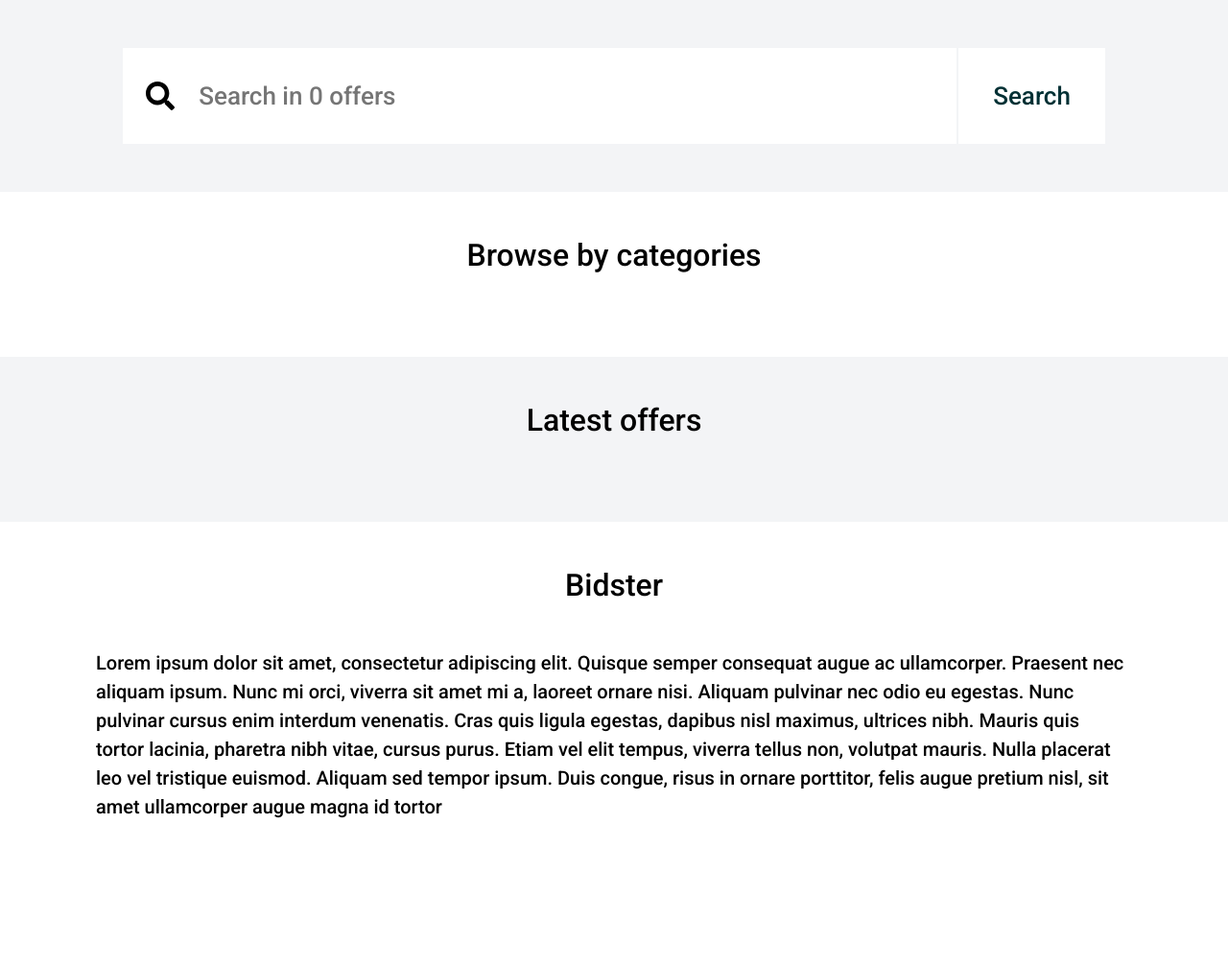
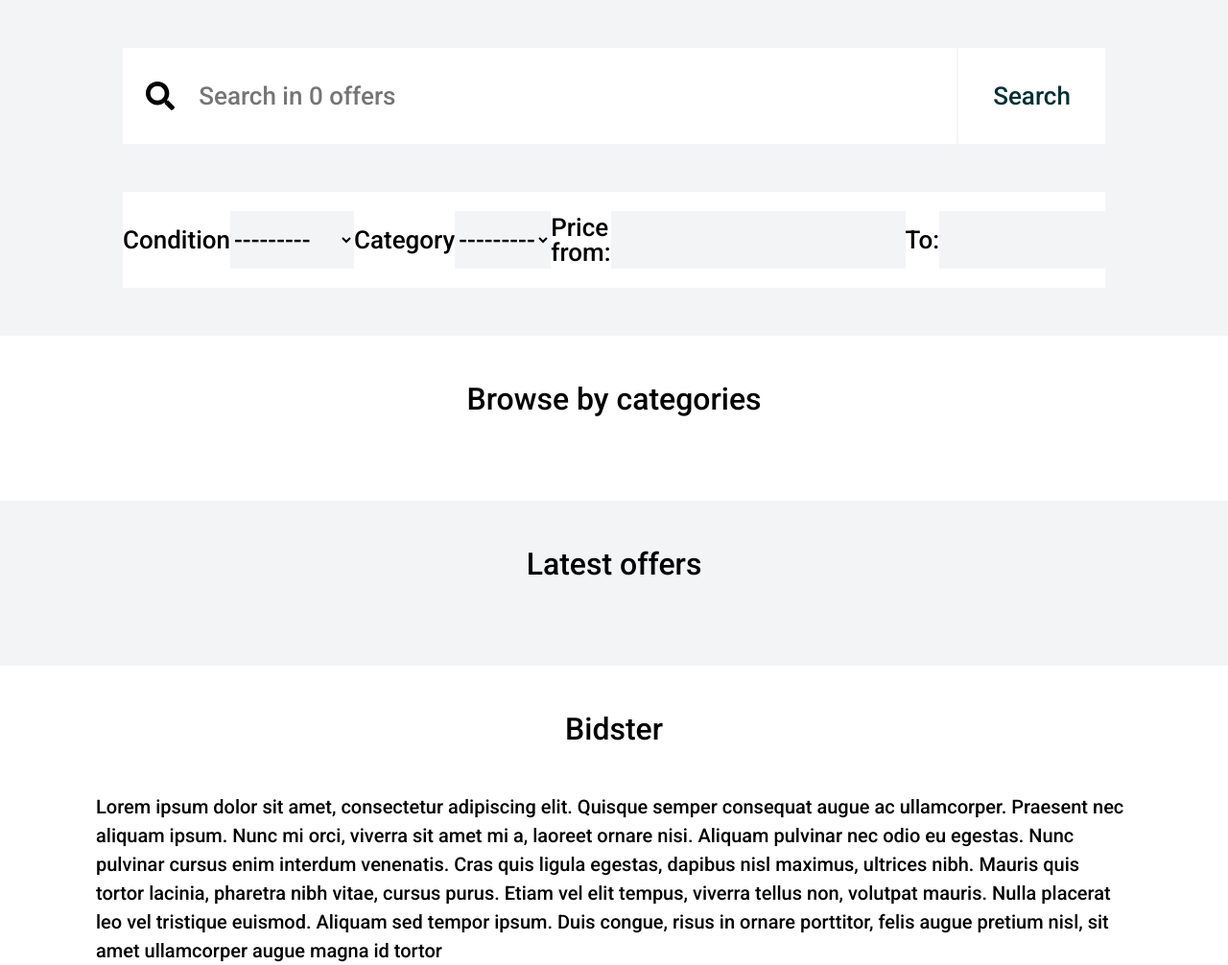
Before and after one commit to Peter-Andonov/Bidster, a Django app: page / in a window 1280 px wide. Shown: the part 100-1106 px from the top of the page at 96% size. Before the commit the page ends 953 px from the top, so only its background shows below. Run offline with Django 3.2, Linux system fonts and the light colour scheme; data that the repository does not hold is empty.

Commit message:
added search cbv

```diff
--- a/bidster/app/forms.py
+++ b/bidster/app/forms.py
@@ -2,6 +2,62 @@ from django import forms
 from django.core.exceptions import ValidationError
 
 from app.models import Offer, OfferCategory, Bid
+
+
+class SearchForm(forms.Form):
+    text = forms.CharField(
+        label='Text',
+        required=False,
+        max_length=200,
+        widget=forms.TextInput(attrs={
+            'class': 'search__input',
+            'placeholder': f"Search in {Offer.objects.count()} offers"
+        })
+    )
+    condition = forms.CharField(
+        label='Condition',
+        required=False,
+        widget=forms.Select(
+            attrs={
+                'class': 'search__filter_input',
+            },
+            choices=(("", "---------"), *Offer.CONDITION_TYPE_CHOICES),
+        )
+    )
+    category = forms.ModelChoiceField(
+        label='Category',
+        required=False,
+        queryset=OfferCategory.objects.all(),
+        widget=forms.Select(
+            attrs={
+                'class': 'search__filter_input',
+            }
+        )
+    )
+    price_from = forms.DecimalField(
+        max_digits=19,
+        decimal_places=2,
+        required=False,
+        widget=forms.NumberInput(attrs={
+            'class': 'search__filter_input',
+        })
+    )
+    price_to = forms.DecimalField(
+        max_digits=19,
+        decimal_places=2,
+        required=False,
+        widget=forms.NumberInput(attrs={
+            'class': 'search__filter_input',
+        })
+    )
+
+    def clean_price_to(self):
+        price_from = self.cleaned_data.get("price_from")
+        price_to = self.cleaned_data.get("price_to")
+        if price_from and price_to and price_from > price_to:
+            raise ValidationError(
+                "Price upper limit cannot be below lower limit")
+        return price_to
 
 
 class BidForm(forms.ModelForm):
@@ -15,12 +71,14 @@ class BidForm(forms.ModelForm):
 
     def clean_amount(self):
         offer = Offer.objects.get(pk=self.offer_id)
-        highest_bid = Bid.objects.filter(offer=self.offer_id).order_by('-amount')
         offer_amount = self.cleaned_data.get('amount')
-        if offer_amount < offer.starting_price:
-            raise ValidationError("Bid amount cannot be less than starting price")
-        if highest_bid and offer_amount <= highest_bid[0].amount:
-            raise ValidationError('Bid amount cannot be less than the current price')
+
+        if not offer:
+            raise ValidationError('Offer not found')
+
+        if offer_amount <= offer.current_price:
+            raise ValidationError('Bid amount must be greater than the current price')
+
         return offer_amount
 
     class Meta:
--- a/bidster/app/models.py
+++ b/bidster/app/models.py
@@ -35,12 +35,13 @@ class Offer(models.Model):
         default=UNKNOWN,
     )
     starting_price = models.DecimalField(max_digits=19, decimal_places=2)
+    current_price = models.DecimalField(max_digits=19, decimal_places=2)
     category = models.ForeignKey(OfferCategory, on_delete=models.DO_NOTHING)
     location = models.CharField(max_length=50)
     published_on = models.DateTimeField(default=now, editable=False)
     expires_on = models.DateTimeField(editable=False)
     created_by = models.ForeignKey(User, on_delete=models.DO_NOTHING)
-    view_counts = models.PositiveIntegerField(default=0)
+    view_counts = models.PositiveIntegerField(default=0, editable=False)
 
     def __str__(self):
         return self.name
@@ -59,5 +60,6 @@ class Image(models.Model):
 class Bid(models.Model):
     amount = models.DecimalField(max_digits=19, decimal_places=2)
     message = models.CharField(max_length=200)
-    offer = models.ForeignKey(Offer, on_delete=models.CASCADE)
+    for_offer = models.ForeignKey(Offer, on_delete=models.CASCADE)
     created_by = models.ForeignKey(User, on_delete=models.CASCADE)
+    created_on = models.DateTimeField(default=now, editable=False)
--- a/bidster/app/urls.py
+++ b/bidster/app/urls.py
@@ -1,11 +1,12 @@
 from django.urls import path
 from django.conf import settings
 from django.conf.urls.static import static
-from app.views import IndexView, CreateOfferView, MyOffersView, OfferDetailsView
+from app.views import IndexView, CreateOfferView, MyOffersView, OfferDetailsView, SearchResultsView
 
 urlpatterns = [
     path('', IndexView.as_view(), name='index'),
     path('create-offer/', CreateOfferView.as_view(), name='create page'),
     path('my-offers/', MyOffersView.as_view(), name='my offers page'),
     path('offer-details/<int:offer_id>/', OfferDetailsView.as_view(), name='details page'),
+    path('search-results/', SearchResultsView.as_view(), name='search results'),
 ] + static(settings.MEDIA_URL, document_root=settings.MEDIA_ROOT)
--- a/bidster/app/views.py
+++ b/bidster/app/views.py
@@ -13,21 +13,50 @@ from django.utils.timezone import now
 from django.utils.decorators import method_decorator
 from django.shortcuts import render, redirect
 
-from app.forms import OfferForm, BidForm
+from app.forms import SearchForm, OfferForm, BidForm
 from app.models import ImageGalery, Offer, OfferCategory, Image, Bid
 from app.utils.db_requests import get_offers, get_offer_by_id, get_offer_bids
 from app.utils.file_upload import save_to_galery
 
 
-class IndexView(TemplateView):
+class IndexView(FormView):
+    form_class = SearchForm
     template_name = 'app/index.html'
 
     def get_context_data(self, **kwargs):
         context = super().get_context_data(**kwargs)
-        context['offers_count'] = Offer.objects.count()
         context['categories'] = OfferCategory.objects.all()
         context['last_five_offers'] = get_offers(limit=5)
         return context
+
+
+class SearchResultsView(ListView):
+    template_name = 'app/search_results.html'
+
+    def get(self, *args, **kwargs):
+        search_form = SearchForm(self.request.GET)
+        if search_form.is_valid():
+            category_id = search_form.cleaned_data['category'].id if search_form.cleaned_data['category'] else None
+            offers = get_offers(
+                text=search_form.cleaned_data['text'],
+                category_id=category_id,
+                condition=search_form.cleaned_data['condition'],
+                price_from=search_form.cleaned_data['price_from'],
+                price_to=search_form.cleaned_data['price_to'],
+            )
+
+            context = {
+                'search_form': SearchForm(),
+                'offers': offers,
+            }
+
+            return render(self.request, self.template_name, context)
+        else:
+            context = {
+                'search_form': search_form,
+            }
+
+            return render(self.request, self.template_name, context)
 
 
 @method_decorator(transaction.atomic, name='post')
@@ -49,6 +78,7 @@ class CreateOfferView(LoginRequiredMixin, FormView):
                 description=offer_form.cleaned_data['description'],
                 condition=offer_form.cleaned_data['condition'],
                 starting_price=offer_form.cleaned_data['starting_price'],
+                current_price=offer_form.cleaned_data['starting_price'],
                 category=offer_form.cleaned_data['category'],
                 location=offer_form.cleaned_data['location'],
                 created_by=req.user,
@@ -69,6 +99,7 @@ class CreateOfferView(LoginRequiredMixin, FormView):
 
 
 @method_decorator(login_required, name='post')
+@method_decorator(transaction.atomic, name='post')
 class OfferDetailsView(FormView):
     form_class = BidForm
     template_name = 'app/offer_details.html'
@@ -82,8 +113,10 @@ class OfferDetailsView(FormView):
             amount = bid_form.cleaned_data.get('amount')
             message = bid_form.cleaned_data.get('message')
             bid = Bid(amount=amount, message=message,
-                      offer=offer, created_by=req.user)
+                      for_offer=offer, created_by=req.user)
             bid.save()
+            offer.current_price = amount
+            offer.save()
             return redirect("index")
         else:
             return super().form_invalid(bid_form)
@@ -92,9 +125,11 @@ class OfferDetailsView(FormView):
         context = super(OfferDetailsView, self).get_context_data(**kwargs)
         offer_id = self.kwargs['offer_id']
         offer = get_offer_by_id(offer_id=offer_id)
-        offer_bids = get_offer_bids(offer_id=offer_id)
-        highest_bid = offer_bids[0].amount if offer_bids else None
+        offer_bids = None
         user_is_creator = self.request.user.id == offer.created_by.id
+
+        if user_is_creator:
+            offer_bids = get_offer_bids(offer_id=offer_id)
 
         offer.view_counts += 1
         offer.save()
@@ -102,7 +137,6 @@ class OfferDetailsView(FormView):
         context["user_is_creator"] = user_is_creator
         context["offer"] = offer
         context["offer_bids"] = offer_bids
-        context["highest_bid"] = highest_bid
         context["bid_form"] = context["form"]
         return context
 
--- a/bidster/static/css/03.Generic/reset.css
+++ b/bidster/static/css/03.Generic/reset.css
@@ -42,3 +42,15 @@ table {
 	border-collapse: collapse;
 	border-spacing: 0;
 }
+
+/* Chrome, Safari, Edge, Opera */
+input::-webkit-outer-spin-button,
+input::-webkit-inner-spin-button {
+  -webkit-appearance: none;
+  margin: 0;
+}
+
+/* Firefox */
+input[type=number] {
+  -moz-appearance: textfield;
+}
--- a/bidster/static/css/06.Components/index.css
+++ b/bidster/static/css/06.Components/index.css
@@ -27,13 +27,21 @@
 
 /* Search stuff */
 .vertical-spacer {
-    margin: 50px 0;
+    margin-top: 50px;
 }
 
 .search-wrapper {
+    width: 80%;
+}
+
+.search-container {
+    height: 100px;
+    width: 100%;
     background-color: var(--bg-color-default);
-    height: 100px;
-    width: 80%;
+}
+
+.space_around {
+    justify-content: space-around;
 }
 
 .search__icon-container {
@@ -50,6 +58,20 @@
     width: 100%;
     border: none;
     font-family: var(--text-font-primary);
+    font-size: 26px;
+}
+
+.search__label {
+    font-family: var(--text-font-primary);
+    font-size: 26px;
+    color: var(--text-color-primary);
+}
+
+.search__filter_input {
+    height: 60%;
+    border: none;
+    font-family: var(--text-font-primary);
+    background-color: var(--bg-color-body);
     font-size: 26px;
 }
 
@@ -136,7 +158,7 @@
     width: 80%;
     height: 300px;
     padding: 10px;
-    margin-top: 20px;
+    margin-top: 50px;
     background-color: var(--bg-color-default);
     display: flex;
     flex-direction: row;
--- a/bidster/templates/app/index.html
+++ b/bidster/templates/app/index.html
@@ -2,8 +2,8 @@
 
 {% block page_content %}
 <div class="list-ver">
-    {% include 'partials/search.html' with offers_count=offers_count %}
-    <div class="browser__wrapper browser__wrapper--white">
+    {% include 'partials/search.html' with search_form=form %}
+    <div class="browser__wrapper browser__wrapper--white vertical-spacer">
         <h2 class="mp_title">Browse by categories</h2>
         <div class="browser__container">
             {% for category in categories %}
--- a/bidster/templates/partials/header.html
+++ b/bidster/templates/partials/header.html
@@ -5,7 +5,7 @@
                 <a href="{% url 'index' %}">Home</a>
             </li>
             <li class="nav__nav_item">
-                <a href="/offers">Offers</a>
+                <a href="{% url 'search results' %}">Offers</a>
             </li>
             {% if user.is_authenticated %}
             <li class="nav__nav_item">
@@ -15,7 +15,7 @@
                 <a href="{% url 'my offers page' %}">My offers</a>
             </li>
             <li class="nav__nav_item">
-                <a href="/bids">My bids</a>
+                <a href="/my-bids">My bids</a>
             </li>
             {% endif %}
             <li class="nav__nav_item spacer"></li>
--- a/bidster/templates/partials/offer_card_hor.html
+++ b/bidster/templates/partials/offer_card_hor.html
@@ -7,11 +7,7 @@
         <div class="list-hor">
             <h4 class="card__title">{{ offer.name }}</h4>
             <div class="spacer"></div>
-            {% if offer.bids %}
-            <div class="card__price">{{ offer.bids.0.amount }} lv.</div>
-            {% else %}
-            <div class="card__price">{{ offer.starting_price }} lv.</div>
-            {% endif %}
+            <div class="card__price">{{ offer.current_price }} lv.</div>
         </div>
         <div class="spacer"></div>
         <div class="list-hor">
--- a/bidster/templates/partials/offer_card_ver.html
+++ b/bidster/templates/partials/offer_card_ver.html
@@ -18,11 +18,7 @@
         <div class="card__info_text">Expires - {{ offer.expires_on}}</div>
     </div>
     <div class="list-hor">
-        {% if offer.bids %}
-        <div class="card__price">{{ offer.bids.0.amount }} lv.</div>
-        {% else %}
-        <div class="card__price">{{ offer.starting_price }} lv.</div>
-        {% endif %}
+        <div class="card__price">{{ offer.current_price }} lv.</div>
         <div class="spacer"></div>
         <a href="{% url 'details page' offer_id=offer.id %}" class="card__btn">View Details</a>
     </div>
--- a/bidster/templates/partials/offer_details_view.html
+++ b/bidster/templates/partials/offer_details_view.html
@@ -10,11 +10,7 @@
     </div>
     <div class='details__section'>
         <h2 class="details__section_title">{{ offer.name }}</h2>
-        {% if highest_bid %}
-            <strong class="details__section_title">Current price: {{ highest_bid }} lv.</strong>
-        {% else %}
-            <strong class="details__section_title">Current price: {{ offer.starting_price }} lv.</strong>
-        {% endif %}
+        <strong class="details__section_title">Current price: {{ offer.current_price }} lv.</strong>
         <div class="list-hor">
             <div class="list-ver">
                 <div class="list-hor">
--- a/bidster/templates/partials/search.html
+++ b/bidster/templates/partials/search.html
@@ -1,8 +1,29 @@
 {% load static %}
-<form class="search-wrapper list-hor vertical-spacer">
-    <div class="search__icon-container">
-        <img height="30px" src="{% static 'icons/search.svg' %}" />
+<form class="list-ver search-wrapper" method="GET" action="{% url 'search results' %}">
+    <div class="list-hor search-container vertical-spacer">
+        <div class="search__icon-container">
+            <img height="30px" src="{% static 'icons/search.svg' %}" />
+        </div>
+        {{ search_form.text }}
+        <button class="search__submit highlightable" type="submit">Search</button>
     </div>
-    <input class="search__input" type="text" placeholder="Search in {{ offers_count }} offers">
-    <button class="search__submit highlightable" type="submit">Search</button>
+    <div class="list-hor search-container space_around vertical-spacer">
+        <label class="search__label" for="{{ search_form.condition.auto_id }}">{{ search_form.condition.label }}</label>
+        {{ search_form.condition }}
+        <label class="search__label" for="{{ search_form.category.auto_id }}">{{ search_form.category.label }}</label>
+        {{ search_form.category }}
+        <label class="search__label" for="{{ search_form.price_from.auto_id }}">Price from:</label>
+        {{ search_form.price_from }}
+        <label class="search__label" for="{{ search_form.price_to.auto_id }}">To:</label>
+        {{ search_form.price_to }}
+    </div>
+    {% if search_form.errors %}
+    <ul class="errors__container">
+        {% for error in search_form.errors.price_to %}
+        <li>
+            <strong class="errors__text" >*{{ error }}</strong>
+        </li>
+        {% endfor %}
+    </ul>
+    {% endif %}
 </form>
```
Also changed, not shown: bidster/app/utils/db_requests.py (+8 -7 lines), bidster/templates/app/search_results.html (added, +12 -0 lines), bidster/app/migrations/0009_auto_20201129_1224.py (added), bidster/app/migrations/0010_auto_20201129_1225.py (added), bidster/app/migrations/0011_auto_20201129_1227.py (added), bidster/app/migrations/0012_auto_20201129_1230.py (added), bidster/app/migrations/0013_auto_20201129_1233.py (added), bidster/app/migrations/0014_auto_20201129_1338.py (added).
